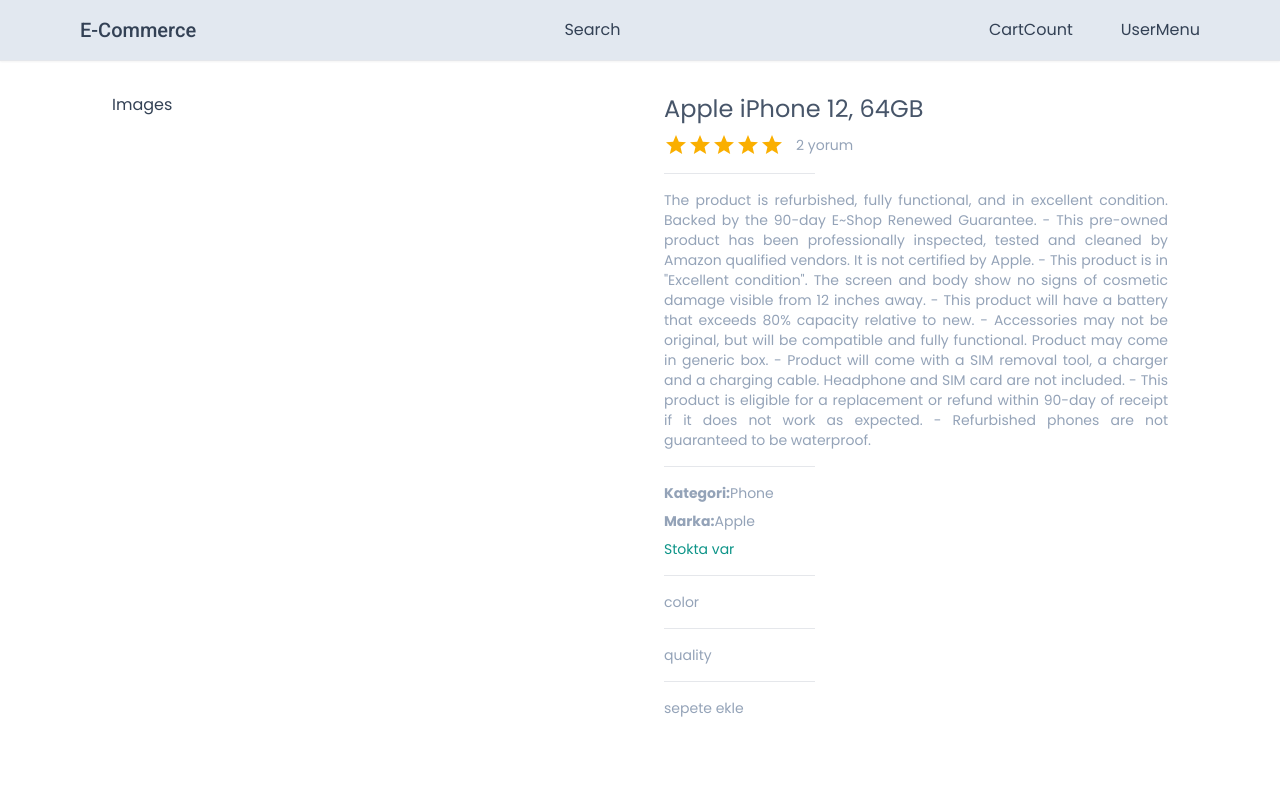
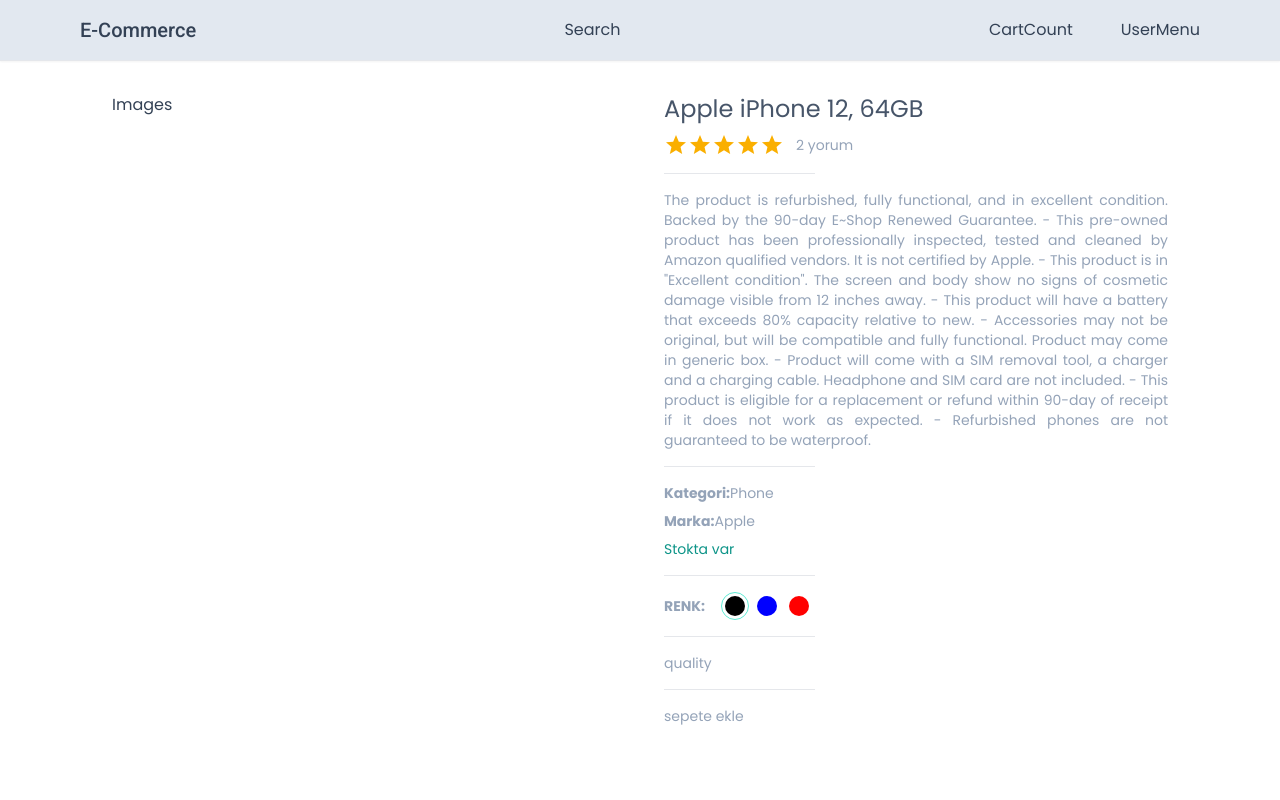
Before and after one commit to Yusufdmrc/next.js-e-commerce, a Next.js app: page /product/1 in a window 1280 px wide. Shown: the top 800 px of the page. Built offline with nearby package versions, Linux system fonts and the light colour scheme.

Commit message:
ChangeColor component created

```diff
--- /dev/null
+++ b/app/components/products/ChangeColor.tsx
@@ -0,0 +1,53 @@
+"use client";
+
+import {
+  CartProductType,
+  SelectedImgType,
+} from "@/app/product/[productId]/ProductDetails";
+import React from "react";
+
+interface ChangeColorProps {
+  images: SelectedImgType[];
+  cartProduct: CartProductType;
+  handColorSelect: (value: SelectedImgType) => void;
+}
+
+const ChangeColor: React.FC<ChangeColorProps> = ({
+  images,
+  cartProduct,
+  handColorSelect,
+}) => {
+  return (
+    <div>
+      <div className="flex gap-4 items-center">
+        <span className="font-bold">RENK:</span>
+        <div className="flex gap-1">
+          {images.map((image) => {
+            return (
+              <div
+                key={image.color}
+                onClick={() => handColorSelect(image)}
+                className={`
+               h-7 w-7 flex justify-center items-center border-teal-300 rounded-full ${
+                 cartProduct.selectedImg.color === image.color
+                   ? "border-[1.5px]"
+                   : "border-none"
+               }
+              `}
+              >
+                <div
+                  style={{ background: image.colorCode }}
+                  className="h-5 w-5 cursor-pointer border-slate-200
+                rounded-full
+                "
+                ></div>
+              </div>
+            );
+          })}
+        </div>
+      </div>
+    </div>
+  );
+};
+
+export default ChangeColor;
--- /dev/null
+++ b/app/components/products/ChangeQuantity.tsx
@@ -0,0 +1,9 @@
+"use-client";
+
+import { CartProductType } from "@/app/product/[productId]/ProductDetails";
+
+const ChangeQuantity = () => {
+  return <div>ChangeQuantity</div>;
+};
+
+export default ChangeQuantity;
--- a/app/product/[productId]/ProductDetails.tsx
+++ b/app/product/[productId]/ProductDetails.tsx
@@ -1,19 +1,57 @@
 "use client";
 
+import ChangeColor from "@/app/components/products/ChangeColor";
 import { Rating } from "@mui/material";
+import { useCallback, useState } from "react";
 
 interface ProductDetailProps {
   product: any;
 }
+
+export type CartProductType = {
+  id: string;
+  name: string;
+  description: string;
+  category: string;
+  brand: string;
+  selectedImg: SelectedImgType;
+  quantity: number;
+  price: number;
+};
+
+export type SelectedImgType = {
+  color: string;
+  colorCode: string;
+  image: string;
+};
 
 const Horizantal = () => {
   return <hr className="w-[30%] my-2" />;
 };
 
 const ProductDetails: React.FC<ProductDetailProps> = ({ product }) => {
+  const [cartProduct, setCartProduct] = useState<CartProductType>({
+    id: product.id,
+    name: product.name,
+    description: product.description,
+    category: product.category,
+    brand: product.brand,
+    selectedImg: { ...product.images[0] },
+    quantity: 1,
+    price: product.price,
+  });
+
   const productRating =
     product.reviews.reduce((acc: number, item: any) => item.rating + acc, 0) /
     product.reviews.length;
+
+  const handleColorSelect = useCallback((value: SelectedImgType) => {
+    setCartProduct((prev) => {
+      return { ...prev, selectedImg: value };
+    });
+  }, []);
+
+  console.log(cartProduct);
 
   return (
     <div className="grid grid-cols-1 md:grid-cols-2 gap-12">
@@ -39,7 +77,11 @@
           {product.inStock ? "Stokta var " : "Stok yok"}
         </div>
         <Horizantal />
-        <div>color</div>
+        <ChangeColor
+          cartProduct={cartProduct}
+          images={product.images}
+          handColorSelect={handleColorSelect}
+        />
         <Horizantal />
         <div>quality</div>
         <Horizantal />
```
